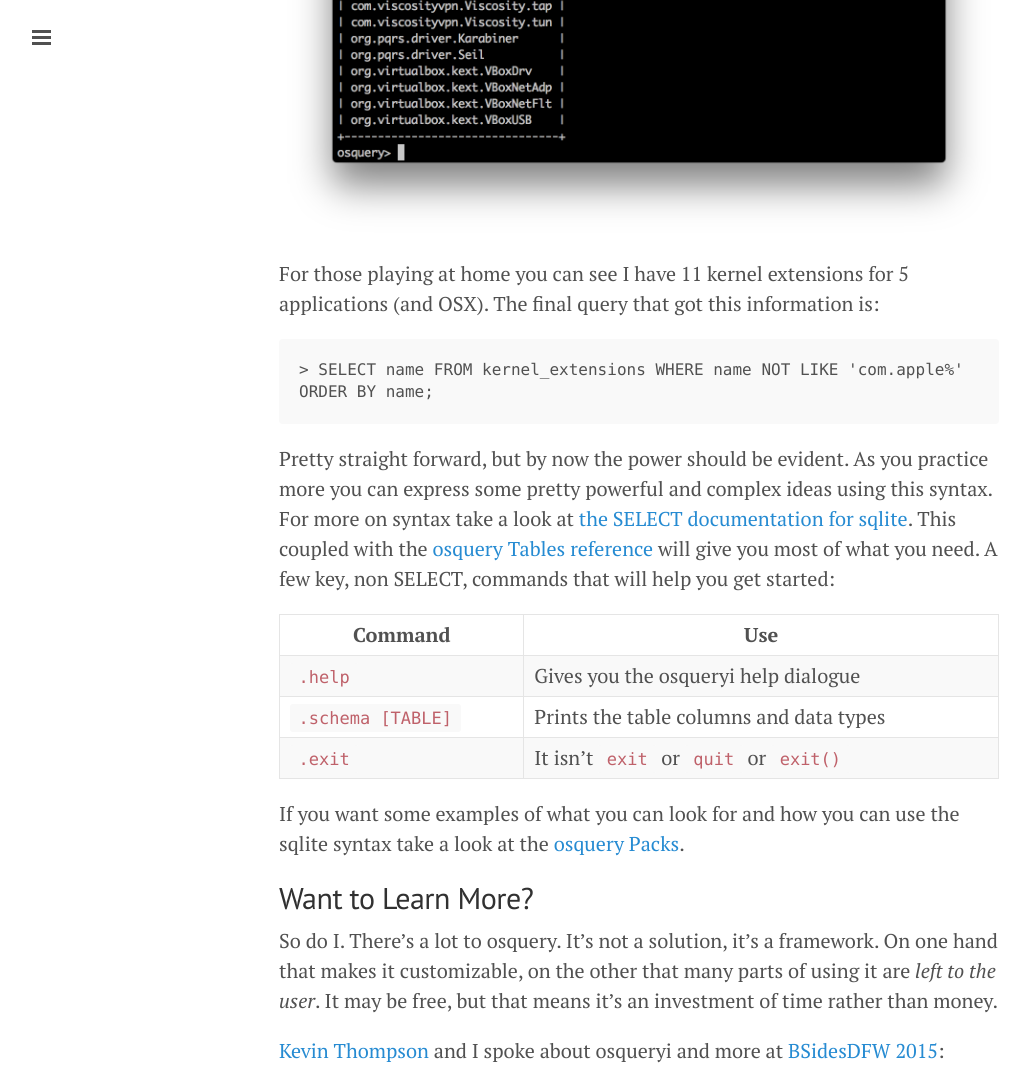
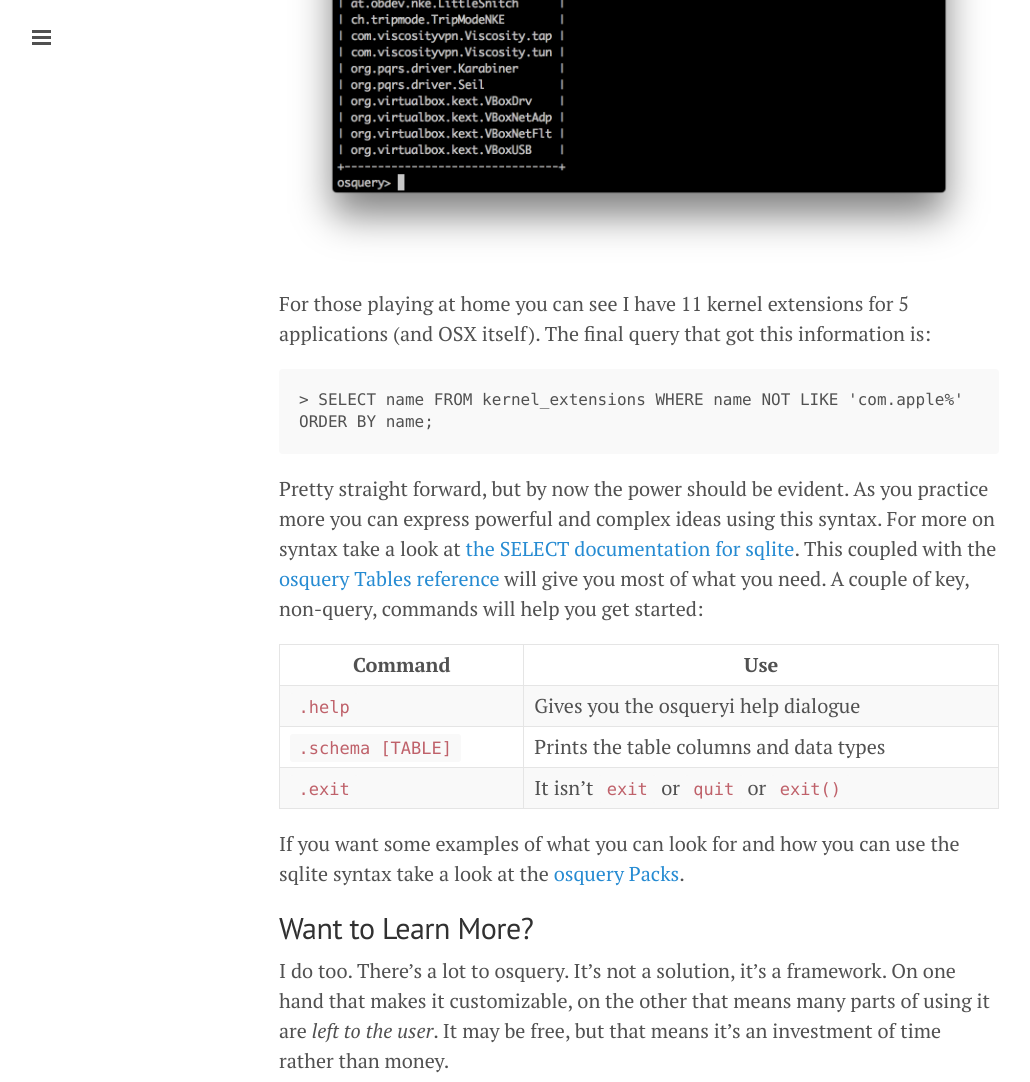
Before and after one commit to sroberts/sroberts.github.io, a Jekyll site: the page built from _posts/2016-01-26-osquery-101.md, in a window 1280 px wide and 1400 px high, scrolled down 3510 px, cut to the strip 0-1082 px from the top of the window. Shown: the whole strip, without its empty margins (1-1031 px from the left). Built offline with Jekyll 4.4.1, drawn with Linux system fonts in a browser that asks for light colours; nearby versions of some CDN libraries; comment, search, counter and statistics services are not loaded; some of the changed text lies outside the part shown.

Commit message:
edits after listening

````diff
--- a/_posts/2016-01-26-osquery-101.md
+++ b/_posts/2016-01-26-osquery-101.md
@@ -3,7 +3,7 @@
 title: osquery 101 - Getting Started
 ---
 
-I admit it... I'm a fanboy. Straight up [osquery](http://osquery.io) fanboy.
+I admit it... I'm a fanboy. A straight up [osquery](http://osquery.io) fanboy.
 
 Oh... what is osquery you ask? Good question there sport.
 
@@ -27,39 +27,39 @@
 - Developing new queries.
 - Learning your way around osquery.
 
-So lets give it a try. Get started simply by typing `osqueryi` at your terminal.
+So lets give it a try. Get started by typing `osqueryi` at your terminal.
 
 ![osqueryi Prompt](/public/osqueryi-prompt.png)
 
 # osquery... uh... queries
 
-So now that you're at the prompt you're ready to start looking for things. osquery uses the [sqlite query language](https://www.sqlite.org/lang.html) for simplicity and descriptiveness. The most basic query format:
+Now that you're at the prompt you're ready to start looking for things. osquery uses the [sqlite query language](https://www.sqlite.org/lang.html) for simplicity and descriptiveness. The most basic query format is:
 
 ```
 > SELECT columns FROM table;
 ```
 
-> Don't forget the semicolon ";" at the end of your query!
+> Don't forget the semicolon ";" at the end of your query! You wouldn't like it without the semicolon. In that it won't do anything.
 
 For example lets take a look at the [OSX kernel extensions](https://developer.apple.com/library/mac/documentation/Darwin/Conceptual/KernelProgramming/Extend/Extend.html) I have installed:
 
 ![select from example](/public/osqueryi-selectfrom.png)
 
-Ok, so that found the data I wanted, but honestly a bit too much. Every OSX system has Apple written extensions, which makes those less interesting. Using the sql concept of a _where_ clause we can limit this just to non-Apple kernel extensions:
+Ok, so that found the data I wanted, but a bit too much. Every OSX system has Apple written kernel extensions, which makes those less interesting. Using the sql concept of a _where_ clause we can limit this just to non-Apple kernel extensions:
 
 ![select from where example](/public/osqueryi-selectfromwhere.png)
 
-Much more useful. Lets take it one step further and sort this to make it a bit more readable with a bit of sorting:
+Much more useful. Lets take it one step further and make it  more readable with sorting:
 
 ![select from where example](/public/osqueryi-selectfromwhereorderby.png)
 
-For those playing at home you can see I have 11 kernel extensions for 5 applications (and OSX). The final query that got this information is:
+For those playing at home you can see I have 11 kernel extensions for 5 applications (and OSX itself). The final query that got this information is:
 
 ```
 > SELECT name FROM kernel_extensions WHERE name NOT LIKE 'com.apple%' ORDER BY name;
 ```
 
-Pretty straight forward, but by now the power should be evident. As you practice more you can express some pretty powerful and complex ideas using this syntax. For more on syntax take a look at [the SELECT documentation for sqlite](https://www.sqlite.org/lang_select.html). This coupled with the [osquery Tables reference](https://osquery.io/docs/tables/) will give you most of what you need. A few key, non SELECT, commands that will help you get started:
+Pretty straight forward, but by now the power should be evident. As you practice more you can express powerful and complex ideas using this syntax. For more on syntax take a look at [the SELECT documentation for sqlite](https://www.sqlite.org/lang_select.html). This coupled with the [osquery Tables reference](https://osquery.io/docs/tables/) will give you most of what you need. A couple of key, non-query, commands will help you get started:
 
 | Command | Use |
 | ------- | --- |
@@ -71,7 +71,7 @@
 
 ## Want to Learn More?
 
-So do I. There's a lot to osquery. It's not a solution, it's a framework. On one hand that makes it customizable, on the other that many parts of using it are _left to the user_. It may be free, but that means it's an investment of time rather than money.
+I do too. There's a lot to osquery. It's not a solution, it's a framework. On one hand that makes it customizable, on the other that means many parts of using it are _left to the user_. It may be free, but that means it's an investment of time rather than money.
 
 [Kevin Thompson](https://twitter.com/bfist) and I spoke about osqueryi and more at [BSidesDFW 2015](http://www.securitybsides.com/w/page/79986053/BSidesDFW):
 
````
Also changed, not shown: other parts of _posts/2016-01-26-osquery-101.md (+1 -1 lines).
